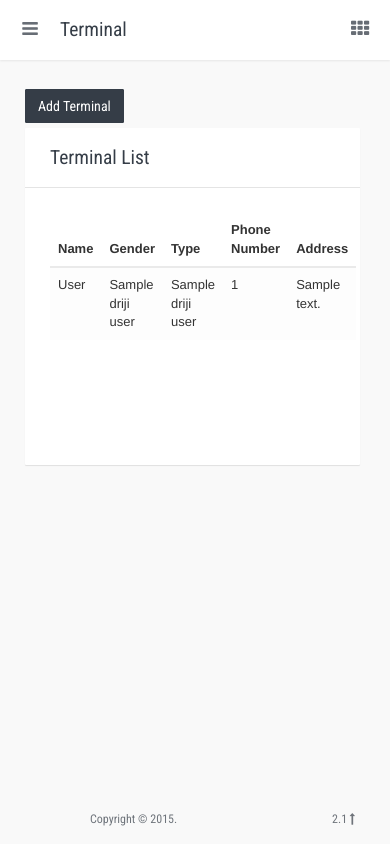
After one commit to fananimi/driji, a Django app: template driji/templates/phonebook.html in a window 390 px wide. The commit adds this page. Run offline with Django 3.2, Linux system fonts and the light colour scheme; the template is opened without the code that fills it: most values are stand-ins (such as "Sample title", 1, 10 or a date in 2020); some libraries are stand-ins or nearby versions.

Commit message:
add phonebook page

```diff
--- a/driji/templates/base.html
+++ b/driji/templates/base.html
@@ -144,6 +144,11 @@
                     <span class="icon fa fa-hdd-o"></span><span class="title">{% trans 'Terminal' %}</span>
                   </a>
                 </li>
+                <li {% if request.path == '/phonebook/' %}class="active"{% endif %}>
+                  <a href="{% url 'phonebook' %}">
+                    <span class="icon fa fa-database"></span><span class="title">{% trans 'Phonebook' %}</span>
+                  </a>
+                </li>
                 <!-- <li>
                   <a href="#">
                     <span class="icon fa fa-database"></span><span class="title">{% trans 'Phone Book' %}</span>
--- /dev/null
+++ b/driji/templates/phonebook.html
@@ -0,0 +1,64 @@
+{% extends 'base.html' %}
+{% load static %}
+{% load i18n %}
+
+{% block breadcrumb %}
+<ol class="breadcrumb navbar-breadcrumb">
+  <li class="active">
+    {% trans 'Terminal' %}
+  </li>
+</ol>
+{% endblock %}
+
+{% block content %}
+<a href="{% url 'terminal_scan' %}">
+  <button type="button" name="button" class="btn btn-primary">
+      {% trans 'Add Terminal' %}
+  </button>
+</a>
+<div class="row">
+  <div class="col-xs-12">
+    <div class="card">
+      <div class="card-header">
+        <div class="card-title">
+        <div class="title">
+          {% trans 'Terminal List' %}
+        </div>
+        </div>
+      </div>
+      <div class="card-body" style="margin-bottom: 80px;">
+        <table class="table table-striped" cellspacing="0" width="100%">
+          <thead>
+            <tr>
+              <th>{% trans 'Name' %}</th>
+              <th>{% trans 'Gender' %}</th>
+              <th>{% trans 'Type' %}</th>
+              <th>{% trans 'Phone Number' %}</th>
+              <th>{% trans 'Address' %}</th>
+            </tr>
+          </thead>
+          <tbody>
+            {% for contact in contacts %}
+              <tr>
+                <td>{{ contact.driji_user.fullname }}</td>
+                <td>{{ contact.driji_user.gender_name }}</td>
+                <td>{{ contact.driji_user.gender_type_name }}</td>
+                <td>{{ contact.phone_number }}</td>
+                <td>{{ contact.address }}</td>
+              </tr>
+            {% endfor  %}
+          </tbody>
+        </table>
+      </div>
+    </div>
+  </div>
+</div>
+{% endblock %}
+
+{% block script %}
+  <script>
+    $('.zk_action').click(function(){
+      $(this).siblings('form').submit();
+    });
+  </script>
+{% endblock %}
--- a/driji/urls.py
+++ b/driji/urls.py
@@ -25,6 +25,8 @@ urlpatterns = [
 
     url(r'^attendance/(?P<terminal_id>[0-9]+)/$$', views.attendance, name='attendance'),
 
+    url(r'^phonebook/$', views.phonebook, name='phonebook'),
+
     url(r'^sms/$', views.sms, name='sms'),
 
     url(r'^settings/grade/$', views.index, name='settings_grade'),
```
Also changed, not shown: driji/models.py (+10 -0 lines), driji/views.py (+11 -1 lines).
